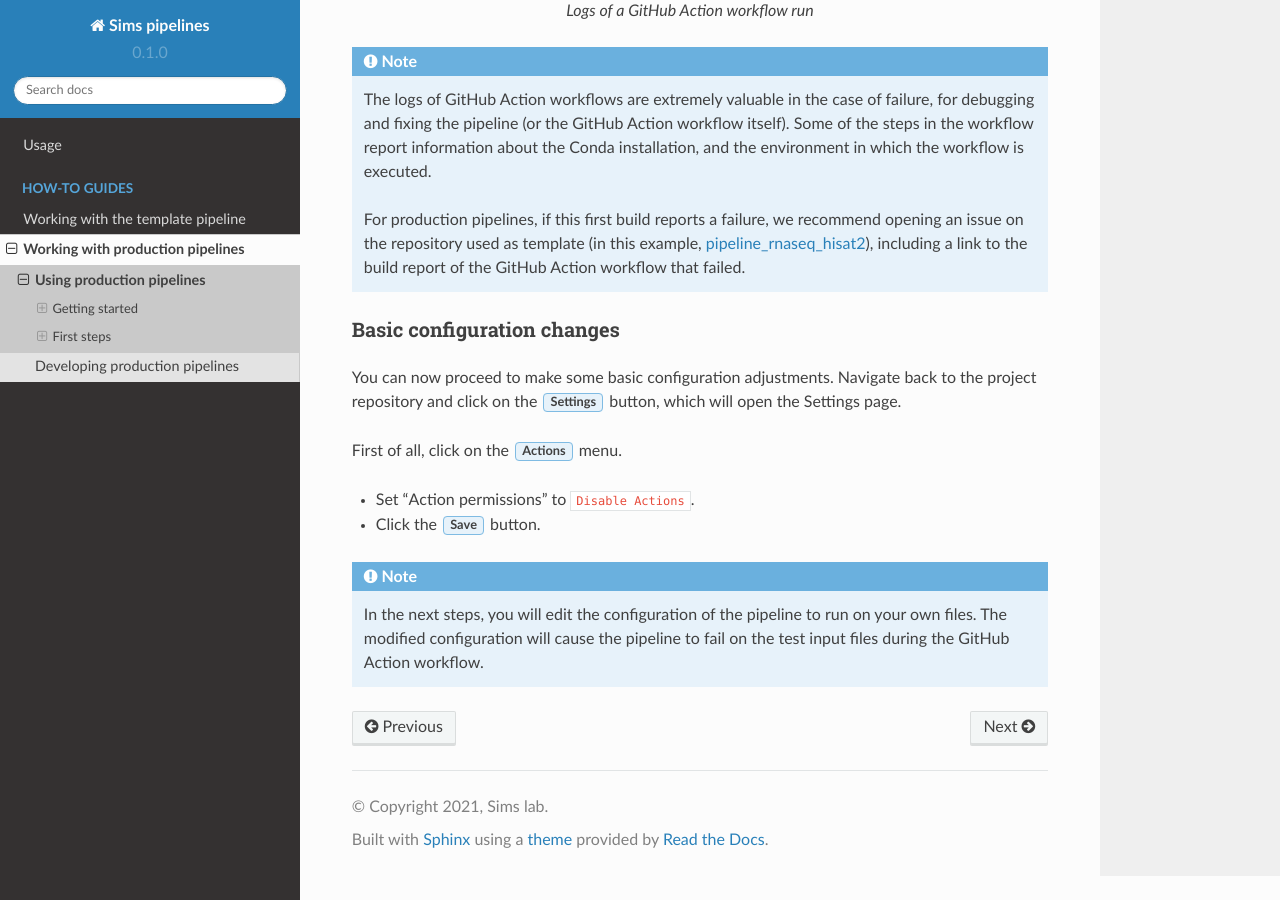
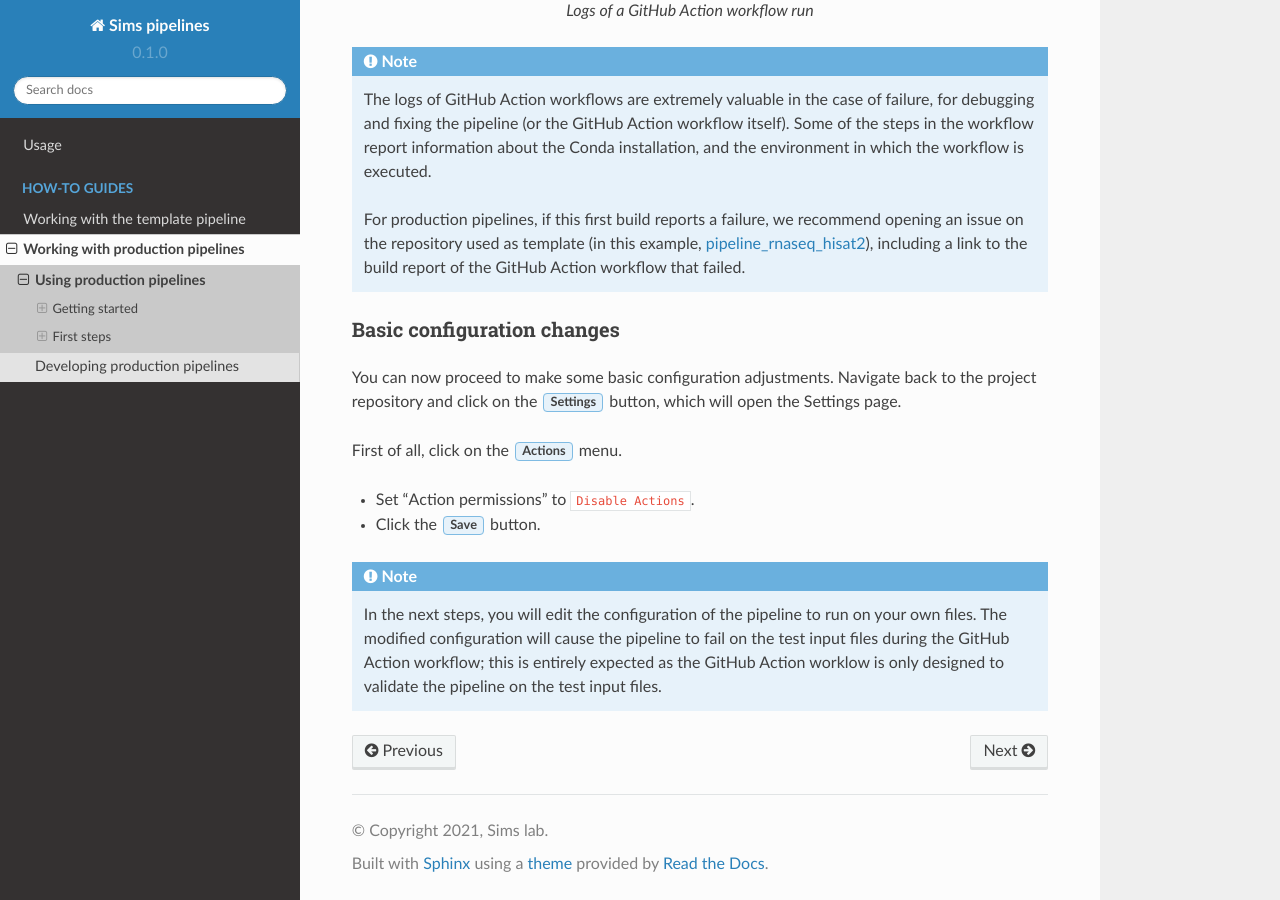
Before and after one commit to kevinrue/rtd-tutorial, a Sphinx documentation site: the page built from docs/source/guides/production_usage.rst, in a window 1280 px wide and 900 px high, scrolled down 3393 px. Built offline with Sphinx 7.4.7 and the Read the Docs theme 2.0.0, drawn with Linux system fonts in a browser that asks for light colours.

Commit message:
expand note

```diff
--- a/docs/source/guides/production_usage.rst
+++ b/docs/source/guides/production_usage.rst
@@ -153,4 +153,6 @@ First of all, click on the :guilabel:`Actions` menu.
 
    In the next steps, you will edit the configuration of the pipeline to run
    on your own files. The modified configuration will cause the pipeline to
-   fail on the test input files during the GitHub Action workflow.
+   fail on the test input files during the GitHub Action workflow; this is
+   entirely expected as the GitHub Action worklow is only designed to validate
+   the pipeline on the test input files.
```
